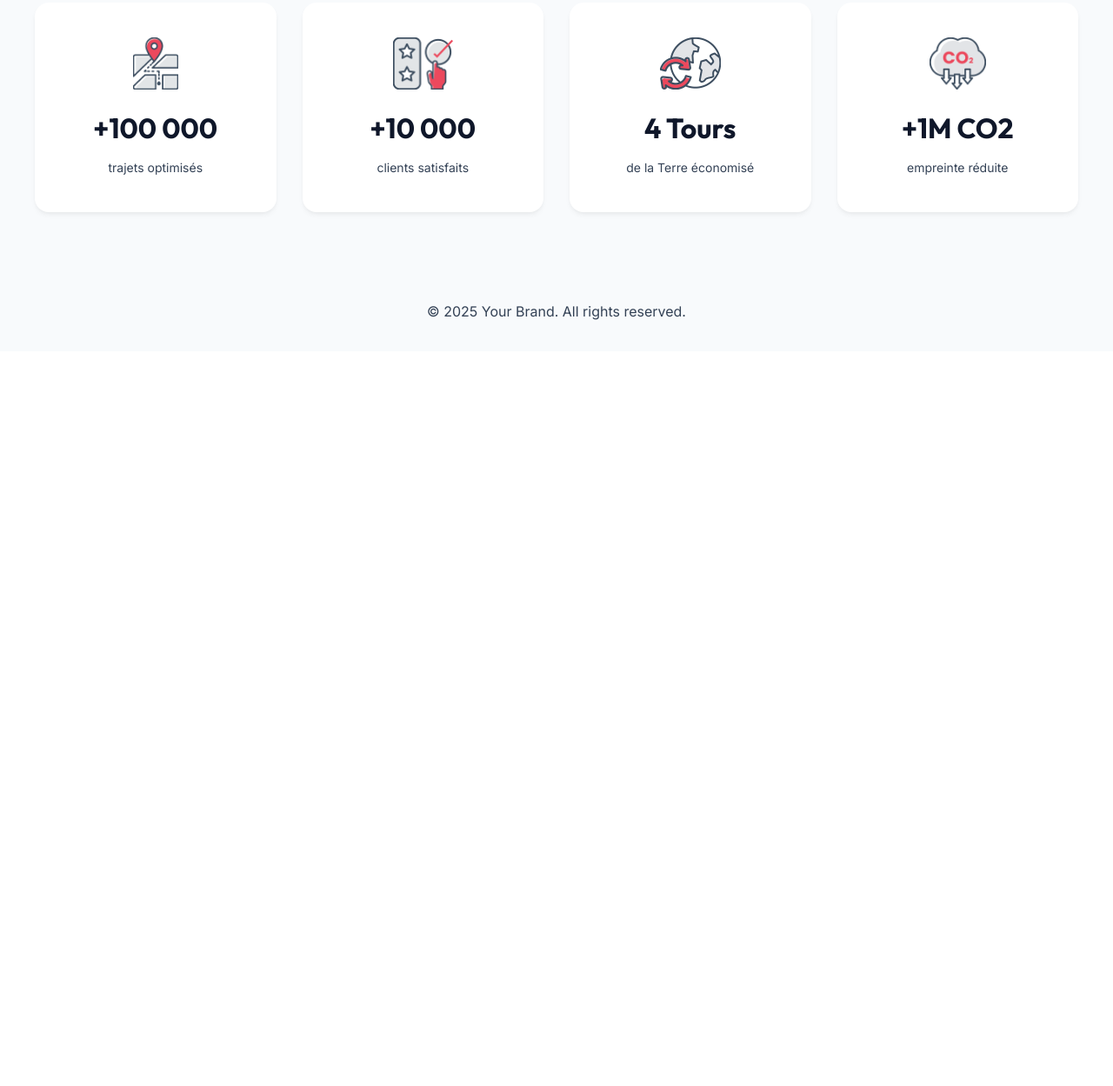
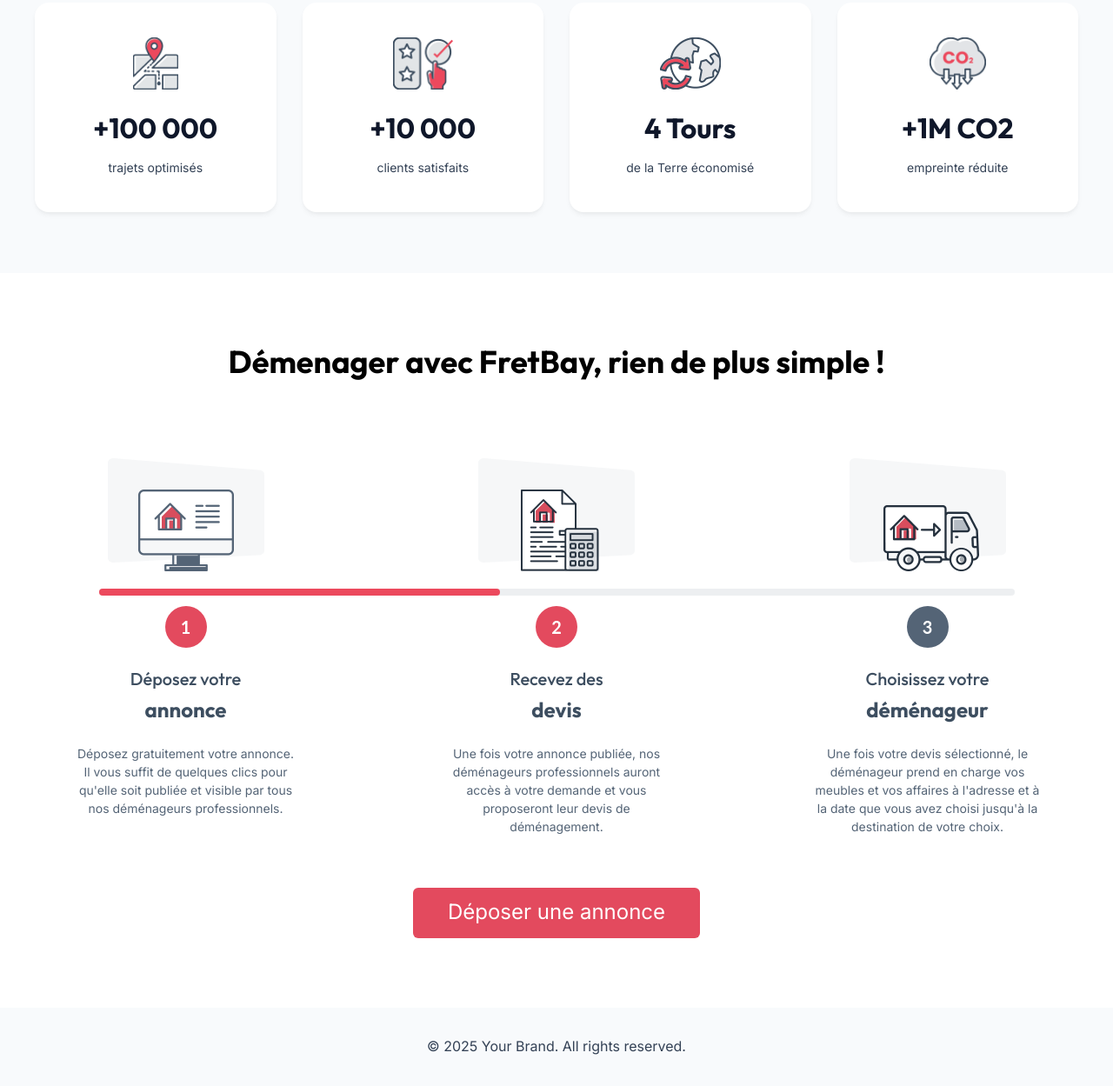
Before and after one commit to RafayYousafzai/Fret-Geeen, a plain HTML site: page index.html in a window 1280 px wide. Shown: the part 2591-3840 px from the top of the page at 87% size. Before the commit the page ends 2995 px from the top, so only its background shows below. Drawn offline with Linux system fonts and the light colour scheme.

Commit message:
feat: Add "How It Works" section to `index.html` with new SCSS styling and image assets.

```diff
--- a/index.html
+++ b/index.html
@@ -204,6 +204,50 @@
         </div>
     </section>
 
+    <!-- How It Works Section -->
+    <section class="how-it-works">
+        <div class="section-header">
+            <h2>Démenager avec FretBay, rien de plus simple !</h2>
+        </div>
+
+        <div class="steps-container">
+            <!-- Step 1 -->
+            <div class="step-card">
+                <div class="image-wrapper">
+                    <img src="assets/step-search.png" alt="Search">
+                </div>
+                <div class="step-number active">1</div>
+                <h3>Déposez votre <br><strong>annonce</strong></h3>
+                <p>Déposez gratuitement votre annonce. Il vous suffit de quelques clics pour qu'elle soit publiée et
+                    visible par tous nos déménageurs professionnels.</p>
+            </div>
+
+            <!-- Step 2 -->
+            <div class="step-card">
+                <div class="image-wrapper">
+                    <img src="assets/step-quote.png" alt="Quote">
+                </div>
+                <div class="step-number active">2</div>
+                <h3>Recevez des <br><strong>devis</strong></h3>
+                <p>Une fois votre annonce publiée, nos déménageurs professionnels auront accès à votre demande et vous
+                    proposeront leur devis de déménagement.</p>
+            </div>
+
+            <!-- Step 3 -->
+            <div class="step-card">
+                <div class="image-wrapper">
+                    <img src="assets/step-truck.png" alt="Truck">
+                </div>
+                <div class="step-number inactive">3</div>
+                <h3>Choisissez votre <br><strong>déménageur</strong></h3>
+                <p>Une fois votre devis sélectionné, le déménageur prend en charge vos meubles et vos affaires à
+                    l'adresse et à la date que vous avez choisi jusqu'à la destination de votre choix.</p>
+            </div>
+        </div>
+
+        <a href="#" class="btn-action">Déposer une annonce</a>
+    </section>
+
     <!-- Footer Section -->
     <footer class="footer">
         <p>&copy; 2025 Your Brand. All rights reserved.</p>
--- /dev/null
+++ b/scss/components/_how-it-works.scss
@@ -0,0 +1,172 @@
+// How It Works Section Styles
+// Adapted from user provided Figma CSS
+
+.how-it-works {
+    padding: 80px 20px;
+    background: #FFFFFF;
+    text-align: center;
+    overflow: hidden;
+
+    .section-header {
+        margin-bottom: 50px;
+
+        h2 {
+            font-family: $font-heading; // 'Lato' in Figma, using project heading font
+            font-weight: 700;
+            font-size: 36px;
+            color: #000000;
+            line-height: 1.2;
+            margin: 0 auto;
+            max-width: 1153px;
+        }
+    }
+
+    .steps-container {
+        position: relative;
+        max-width: 1153px;
+        margin: 0 auto 60px;
+        display: flex;
+        justify-content: space-between;
+        align-items: flex-start;
+        padding-top: 40px; // Space for the images floating above
+
+        @media (max-width: 1024px) {
+            flex-direction: column;
+            align-items: center;
+            gap: 60px;
+        }
+
+        // The progress bar line behind the steps
+        &::before {
+            content: '';
+            position: absolute;
+            top: 190px; // Adjusted to align with the circles
+            left: 50px;
+            right: 50px;
+            height: 8px;
+            background: #546476;
+            opacity: 0.1;
+            border-radius: 8px;
+            z-index: 1;
+
+            @media (max-width: 1024px) {
+                display: none; // Hide horizontal line on mobile
+            }
+        }
+
+        // The active progress bar (Red)
+        &::after {
+            content: '';
+            position: absolute;
+            top: 190px;
+            left: 50px;
+            width: 40%; // Roughly covering the first step and a half
+            height: 8px;
+            background: #EC495D;
+            border-radius: 8px;
+            z-index: 2;
+
+            @media (max-width: 1024px) {
+                display: none;
+            }
+        }
+    }
+
+    .step-card {
+        flex: 1;
+        display: flex;
+        flex-direction: column;
+        align-items: center;
+        gap: 20px;
+        position: relative;
+        z-index: 3; // Above the line
+        max-width: 300px;
+
+        .image-wrapper {
+            height: 130px;
+            width: 100%;
+            display: flex;
+            align-items: center;
+            justify-content: center;
+            margin-bottom: 20px;
+
+            img {
+                max-width: 100%;
+                max-height: 100%;
+                object-fit: contain;
+            }
+        }
+
+        .step-number {
+            width: 48px;
+            height: 48px;
+            border-radius: 50%;
+            display: flex;
+            align-items: center;
+            justify-content: center;
+            font-family: 'Lato', sans-serif;
+            font-weight: 700;
+            font-size: 20px;
+            color: #FFFFFF;
+
+            &.active {
+                background: #E34A5E;
+                box-shadow: 0 0 0 5px #FFFFFF; // White ring around it
+            }
+
+            &.inactive {
+                background: #546476;
+            }
+        }
+
+        h3 {
+            font-family: $font-heading;
+            font-weight: 400; // Regular weight as per Figma
+            font-size: 20px;
+            color: #3D4E60;
+            margin: 0;
+            min-height: 50px; // Reserve vertical space for 2 lines
+            // display: flex; // Removed to allow <br> to work properly
+            // align-items: flex-end;
+
+            strong {
+                font-weight: 700;
+                display: block; // Keep block to force new line if <br> is removed, or inline-block if <br> is used.
+                // With <br> present in HTML, block might cause double break if not careful,
+                // but usually empty buffer. Let's make it inline-block to respect <br>
+                display: inline;
+                font-size: 24px;
+            }
+        }
+
+        p {
+            font-family: $font-main;
+            font-weight: 400;
+            font-size: 14px;
+            line-height: 1.5;
+            color: #546476;
+            max-width: 260px;
+        }
+    }
+
+    .btn-action {
+        display: inline-flex;
+        justify-content: center;
+        align-items: center;
+        padding: 9px 40px 11px;
+        background: #E34A5E;
+        border-radius: 6px;
+        color: #FFFFFF;
+        font-family: $font-main;
+        font-weight: 400;
+        font-size: 24px;
+        text-decoration: none;
+        transition: $transition-smooth;
+
+        &:hover {
+            background-color: lighten(#E34A5E, 5%);
+            transform: translateY(-2px);
+            box-shadow: 0 4px 12px rgba(227, 74, 94, 0.3);
+        }
+    }
+}
--- a/scss/main.scss
+++ b/scss/main.scss
@@ -12,4 +12,5 @@
 @import 'components/expertise';
 @import 'components/advantages';
 @import 'components/stats';
+@import 'components/how-it-works';
 @import 'components/footer';
```
Also changed, not shown: assets/step-quote.png (added), assets/step-search.png (added), assets/step-truck.png (added), css/main.css, 1 other file.
